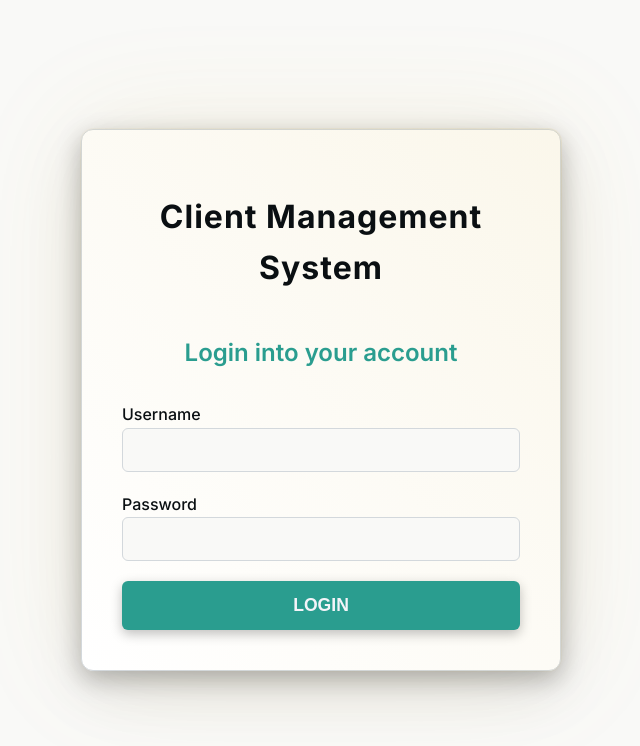
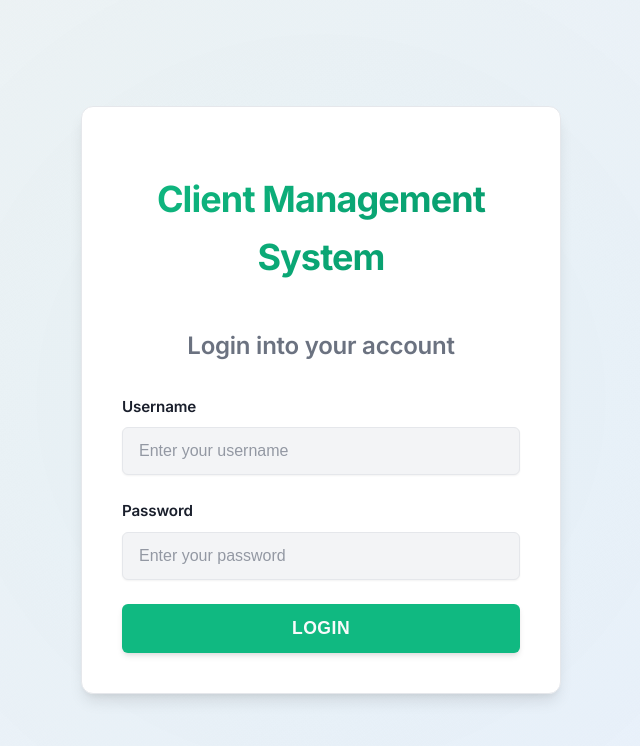
Before and after one commit to AmanBansal1706/Merchant-Client-Management-System, a React (Vite) app in the folder Frontend/: page / in a window 1280 px wide. Shown: the top 746 px of the page, without its empty margins (319-959 px from the left). Built offline with nearby package versions, Linux system fonts and the light colour scheme.

Commit message:
css updated

```diff
--- a/Frontend/src/App.jsx
+++ b/Frontend/src/App.jsx
@@ -10,40 +10,96 @@ import { Navigate } from "react-router-dom";
 
 const GlobalStyles = createGlobalStyle`
   :root {
-    --obsidian: #0a0f12;
-    --titanium: #78858b;
-    --emerald: #2a9d8f;
-    --ivory: #f4f4f9;
-    --shadow: rgba(0, 0, 0, 0.25);
-    --highlight: #3dc4b5;
-  }
+    /* Modern color palette */
+    --obsidian: #1a1f2c;
+    --titanium: #6b7280;
+    --emerald: #10b981;
+    --ivory: #f9fafb;
+    --shadow: rgba(0, 0, 0, 0.15);
+    --highlight: #059669;
+    --error: #ef4444;
+    --warning: #f59e0b;
+    --info: #3b82f6;
 
-
-  :root {
-    --bg-primary: #f9f9f7;
+    /* UI colors */
+    --bg-primary: #f3f4f6;
     --bg-secondary: #ffffff;
     --text-primary: var(--obsidian);
+    --text-secondary: var(--titanium);
     --accent: var(--emerald);
-    --border: #d3d8dc;
+    --border: #e5e7eb;
+
+    /* Shadows */
+    --shadow-sm: 0 1px 2px 0 rgba(0, 0, 0, 0.05);
+    --shadow-md: 0 4px 6px -1px rgba(0, 0, 0, 0.1), 0 2px 4px -1px rgba(0, 0, 0, 0.06);
+    --shadow-lg: 0 10px 15px -3px rgba(0, 0, 0, 0.1), 0 4px 6px -2px rgba(0, 0, 0, 0.05);
+
+    /* Transitions */
+    --transition-fast: 150ms ease;
+    --transition-normal: 250ms ease;
+    --transition-slow: 350ms ease;
+
+    /* Border radius */
+    --radius-sm: 0.25rem;
+    --radius-md: 0.375rem;
+    --radius-lg: 0.5rem;
+    --radius-xl: 0.75rem;
+    --radius-full: 9999px;
   }
 
   body {
     margin: 0;
-    font-family: 'Inter', sans-serif;
+    font-family: 'Inter', -apple-system, BlinkMacSystemFont, 'Segoe UI', Roboto, Oxygen, Ubuntu, Cantarell, 'Open Sans', 'Helvetica Neue', sans-serif;
     background: var(--bg-primary);
     color: var(--text-primary);
     line-height: 1.6;
     overflow-x: hidden;
+    -webkit-font-smoothing: antialiased;
+    -moz-osx-font-smoothing: grayscale;
   }
 
   * {
     box-sizing: border-box;
   }
+
+  /* Modern scrollbar */
+  ::-webkit-scrollbar {
+    width: 8px;
+    height: 8px;
+  }
+
+  ::-webkit-scrollbar-track {
+    background: var(--bg-primary);
+  }
+
+  ::-webkit-scrollbar-thumb {
+    background: var(--titanium);
+    border-radius: var(--radius-full);
+  }
+
+  ::-webkit-scrollbar-thumb:hover {
+    background: var(--text-secondary);
+  }
+
+  /* Focus styles */
+  :focus {
+    outline: 2px solid var(--accent);
+    outline-offset: 2px;
+  }
+
+  :focus:not(:focus-visible) {
+    outline: none;
+  }
+
+  :focus-visible {
+    outline: 2px solid var(--accent);
+    outline-offset: 2px;
+  }
 `;
 
 const AppContainer = styled.div`
   min-height: 100vh;
-  background: linear-gradient(135deg, var(--bg-primary), var(--bg-secondary));
+  background: linear-gradient(135deg, var(--bg-primary), #eef2ff);
   position: relative;
   overflow-y: auto;
 `;
--- a/Frontend/src/pages/AddClient.jsx
+++ b/Frontend/src/pages/AddClient.jsx
@@ -534,7 +534,6 @@ const compressImage = (file) => {
     reader.onload = (e) => {
       img.src = e.target.result;
       img.onload = () => {
-
         const isVeryLarge = file.size > 1024 * 1024; // > 1MB
 
         const MAX_WIDTH = isVeryLarge ? 600 : 800;
@@ -786,7 +785,6 @@ const AddClient = () => {
   const handleItemImageChange = async (index, e) => {
     const file = e.target.files[0];
     if (file) {
-
       const processImage = async () => {
         const compressedFile = await compressImage(file);
         const newItems = [...items];
@@ -798,7 +796,6 @@ const AddClient = () => {
       if (window.requestIdleCallback) {
         window.requestIdleCallback(() => processImage(), { timeout: 1000 });
       } else {
-
         setTimeout(processImage, 0);
       }
     }
--- a/Frontend/src/pages/Login.jsx
+++ b/Frontend/src/pages/Login.jsx
@@ -10,7 +10,30 @@ const LoginWrapper = styled.div`
   align-items: center;
   min-height: 100vh;
   padding: 20px;
-  background: #f9f9f7;
+  background: linear-gradient(135deg, var(--bg-primary), #eef2ff);
+  position: relative;
+  overflow: hidden;
+
+  &::before {
+    content: "";
+    position: absolute;
+    top: -50%;
+    left: -50%;
+    width: 200%;
+    height: 200%;
+    background: radial-gradient(circle, rgba(16, 185, 129, 0.05) 0%, rgba(16, 185, 129, 0) 70%);
+    animation: rotate 30s linear infinite;
+    z-index: 0;
+  }
+
+  @keyframes rotate {
+    from {
+      transform: rotate(0deg);
+    }
+    to {
+      transform: rotate(360deg);
+    }
+  }
 
   /* Tablet (768px and below) */
   @media screen and (max-width: 768px) {
@@ -28,35 +51,30 @@ const LoginContainer = styled.div`
   max-width: 480px;
   padding: 40px;
   background: var(--bg-secondary);
-  border-radius: 12px;
-  box-shadow: 0 8px 24px var(--shadow), 0 20px 60px rgba(0, 0, 0, 0.1),
-    0 0 120px rgba(212, 175, 55, 0.1); /* Golden glow effect */
+  border-radius: var(--radius-xl);
+  box-shadow: var(--shadow-lg);
   border: 1px solid var(--border);
   position: relative;
+  z-index: 1;
   backdrop-filter: blur(10px);
+  transform: translateY(0);
+  transition: transform var(--transition-normal), box-shadow var(--transition-normal);
 
-  &::before {
-    content: "";
-    position: absolute;
-    top: -2px;
-    left: -2px;
-    right: -2px;
-    bottom: -2px;
-    background: linear-gradient(45deg, transparent, rgba(212, 175, 55, 0.1));
-    border-radius: 14px;
-    z-index: -1;
+  &:hover {
+    transform: translateY(-5px);
+    box-shadow: 0 20px 30px rgba(0, 0, 0, 0.1);
   }
 
   /* Tablet (768px and below) */
   @media screen and (max-width: 768px) {
     padding: 30px;
-    border-radius: 10px;
+    border-radius: var(--radius-lg);
   }
 
   /* Mobile (480px and below) */
   @media screen and (max-width: 480px) {
     padding: 25px 20px;
-    border-radius: 8px;
+    border-radius: var(--radius-md);
   }
 
   /* Small Mobile (320px and below) */
@@ -66,22 +84,27 @@ const LoginContainer = styled.div`
 `;
 
 const MainHeading = styled.h1`
-  font-size: 2rem;
-  font-weight: 700;
+  font-size: 2.25rem;
+  font-weight: 800;
   color: var(--text-primary);
   text-align: center;
   margin-bottom: 40px;
-  letter-spacing: 1px;
+  letter-spacing: -0.025em;
+  background: linear-gradient(135deg, var(--accent), var(--highlight));
+  -webkit-background-clip: text;
+  -webkit-text-fill-color: transparent;
+  background-clip: text;
+  text-fill-color: transparent;
 
   /* Tablet (768px and below) */
   @media screen and (max-width: 768px) {
-    font-size: 1.8rem;
+    font-size: 2rem;
     margin-bottom: 30px;
   }
 
   /* Mobile (480px and below) */
   @media screen and (max-width: 480px) {
-    font-size: 1.6rem;
+    font-size: 1.75rem;
     margin-bottom: 25px;
   }
 `;
@@ -89,9 +112,10 @@ const MainHeading = styled.h1`
 const FormHeading = styled.h2`
   font-size: 1.5rem;
   font-weight: 600;
-  color: var(--accent);
+  color: var(--text-secondary);
   text-align: center;
   margin-bottom: 30px;
+  letter-spacing: -0.01em;
 
   /* Tablet (768px and below) */
   @media screen and (max-width: 768px) {
@@ -109,69 +133,77 @@ const FormHeading = styled.h2`
 const Form = styled.form`
   display: flex;
   flex-direction: column;
-  gap: 20px;
+  gap: 24px;
 
   /* Tablet (768px and below) */
   @media screen and (max-width: 768px) {
-    gap: 18px;
+    gap: 20px;
   }
 
   /* Mobile (480px and below) */
   @media screen and (max-width: 480px) {
-    gap: 15px;
+    gap: 18px;
   }
 `;
 
 const Label = styled.label`
-  font-size: 1rem;
-  font-weight: 500;
+  font-size: 0.95rem;
+  font-weight: 600;
   color: var(--text-primary);
   margin-bottom: 8px;
+  display: block;
+  letter-spacing: -0.01em;
 
   /* Tablet (768px and below) */
   @media screen and (max-width: 768px) {
-    font-size: 0.95rem;
+    font-size: 0.9rem;
     margin-bottom: 6px;
   }
 
   /* Mobile (480px and below) */
   @media screen and (max-width: 480px) {
-    font-size: 0.9rem;
+    font-size: 0.85rem;
     margin-bottom: 5px;
   }
 `;
 
 const Input = styled.input`
   width: 100%;
-  padding: 12px 16px;
+  padding: 14px 16px;
   font-size: 1rem;
   color: var(--text-primary);
   background: var(--bg-primary);
   border: 1px solid var(--border);
-  border-radius: 6px;
+  border-radius: var(--radius-md);
   outline: none;
-  transition: border-color 0.3s ease;
+  transition: all var(--transition-normal);
+  box-shadow: var(--shadow-sm);
 
   &:focus {
     border-color: var(--accent);
-    box-shadow: 0 0 4px rgba(42, 157, 143, 0.2);
+    box-shadow: 0 0 0 3px rgba(16, 185, 129, 0.15);
   }
 
   &:disabled {
-    background: #f5f5f5;
+    background: #f3f4f6;
     cursor: not-allowed;
+    opacity: 0.7;
+  }
+
+  &::placeholder {
+    color: var(--text-secondary);
     opacity: 0.7;
   }
 
   /* Tablet (768px and below) */
   @media screen and (max-width: 768px) {
-    padding: 11px 14px;
+    padding: 12px 14px;
     font-size: 0.95rem;
   }
 
   /* Mobile (480px and below) */
   @media screen and (max-width: 480px) {
-    padding: 10px 12px;
+    padding: 11px 12px;
     font-size: 0.9rem;
   }
 `;
@@ -185,20 +217,45 @@ const LoginButton = styled.button`
   background: var(--accent);
   color: var(--ivory);
   border: none;
-  border-radius: 6px;
+  border-radius: var(--radius-md);
   cursor: pointer;
-  box-shadow: 0 4px 12px var(--shadow);
-  transition: background 0.3s ease, transform 0.2s ease;
+  box-shadow: var(--shadow-md);
+  transition: all var(--transition-normal);
+  position: relative;
+  overflow: hidden;
+  letter-spacing: 0.5px;
+
+  &::before {
+    content: "";
+    position: absolute;
+    top: 0;
+    left: 0;
+    width: 100%;
+    height: 100%;
+    background: linear-gradient(90deg, transparent, rgba(255, 255, 255, 0.2), transparent);
+    transform: translateX(-100%);
+    transition: transform 0.6s;
+  }
 
   &:hover {
     background: var(--highlight);
     transform: translateY(-2px);
+    box-shadow: 0 6px 15px rgba(16, 185, 129, 0.3);
+  }
+
+  &:hover::before {
+    transform: translateX(100%);
+  }
+
+  &:active {
+    transform: translateY(0);
   }
 
   &:disabled {
-    background: #95a5a6;
+    background: var(--titanium);
     cursor: not-allowed;
     transform: none;
+    box-shadow: none;
   }
 
   /* Tablet (768px and below) */
@@ -215,21 +272,27 @@ const LoginButton = styled.button`
 `;
 
 const ErrorMessage = styled.p`
-  color: #e63946;
+  color: var(--error);
   font-size: 0.9rem;
   text-align: center;
   margin-top: 10px;
+  padding: 10px;
+  background-color: rgba(239, 68, 68, 0.1);
+  border-radius: var(--radius-md);
+  border-left: 3px solid var(--error);
 
   /* Tablet (768px and below) */
   @media screen and (max-width: 768px) {
     font-size: 0.85rem;
     margin-top: 8px;
+    padding: 8px;
   }
 
   /* Mobile (480px and below) */
   @media screen and (max-width: 480px) {
     font-size: 0.8rem;
     margin-top: 6px;
+    padding: 6px;
   }
 `;
 
@@ -271,6 +334,7 @@ const Login = () => {
               required
               disabled={isLoggingIn}
               autoComplete="username"
+              placeholder="Enter your username"
             />
           </div>
           <div>
@@ -284,6 +348,7 @@ const Login = () => {
               required
               disabled={isLoggingIn}
               autoComplete="current-password"
+              placeholder="Enter your password"
             />
           </div>
           <LoginButton type="submit" disabled={isLoggingIn}>
```
Also changed, not shown: Frontend/src/pages/ClientList.jsx (+94 -61 lines).
